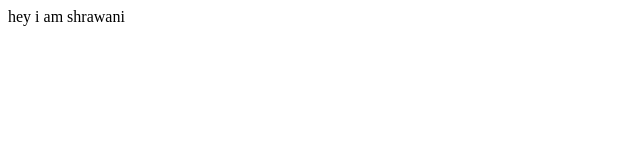
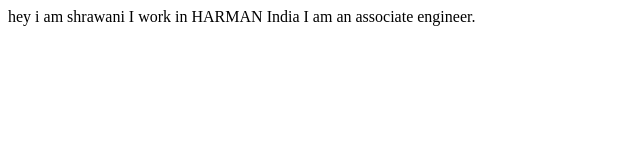
Before and after one commit to shrawani0602/Shrawaniportfolio, a plain HTML site: page index.html in a window 1280 px wide. Shown: the whole page, without its empty margins (0-640 px from the left). Drawn offline with Linux system fonts and the light colour scheme.

Commit message:
docs : more about me

```diff
--- a/index.html
+++ b/index.html
@@ -8,5 +8,7 @@
 </head>
 <body>
     hey i am shrawani
+    I work in HARMAN India
+    I am an associate engineer.
 </body>
 </html>
```
